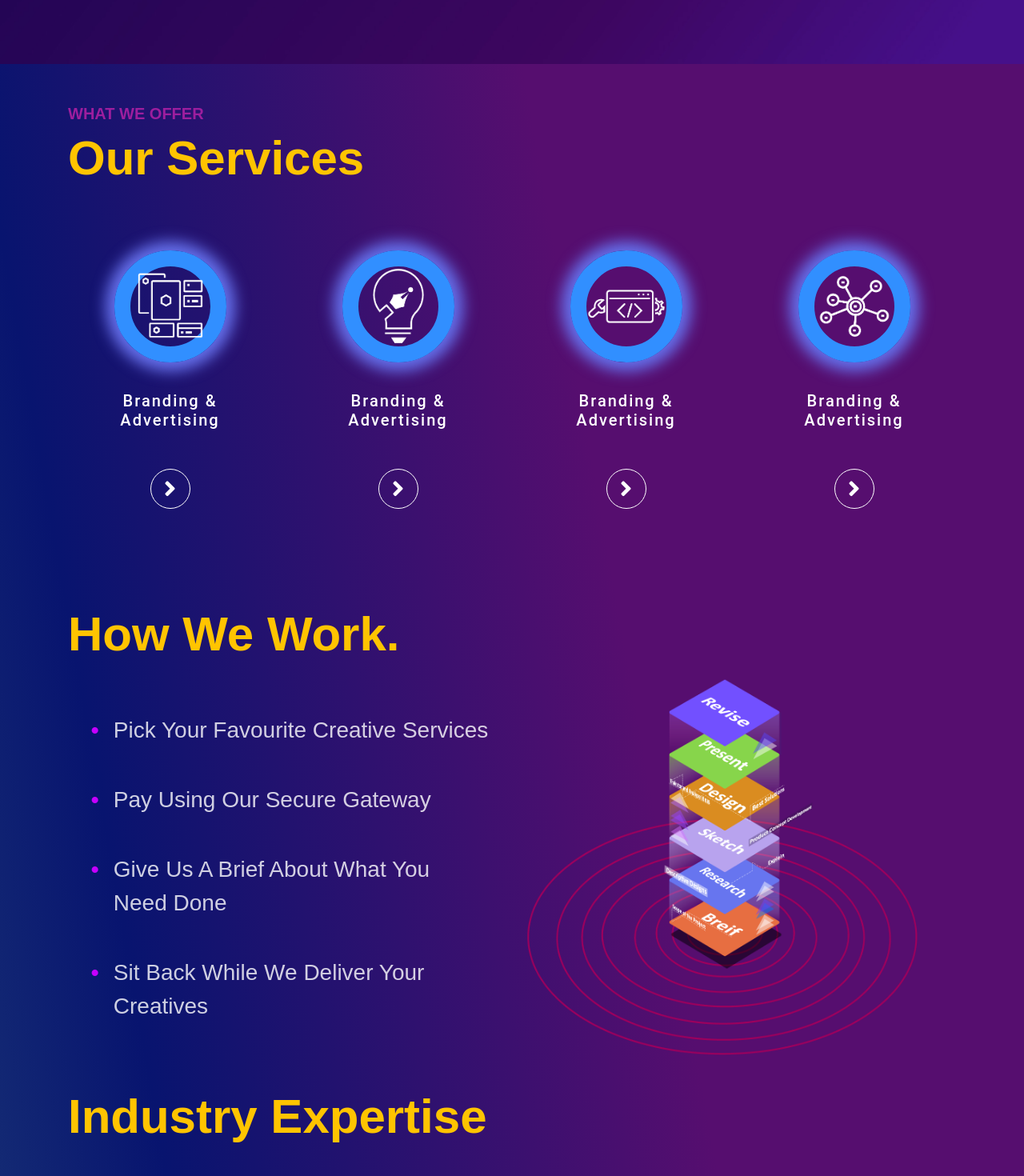
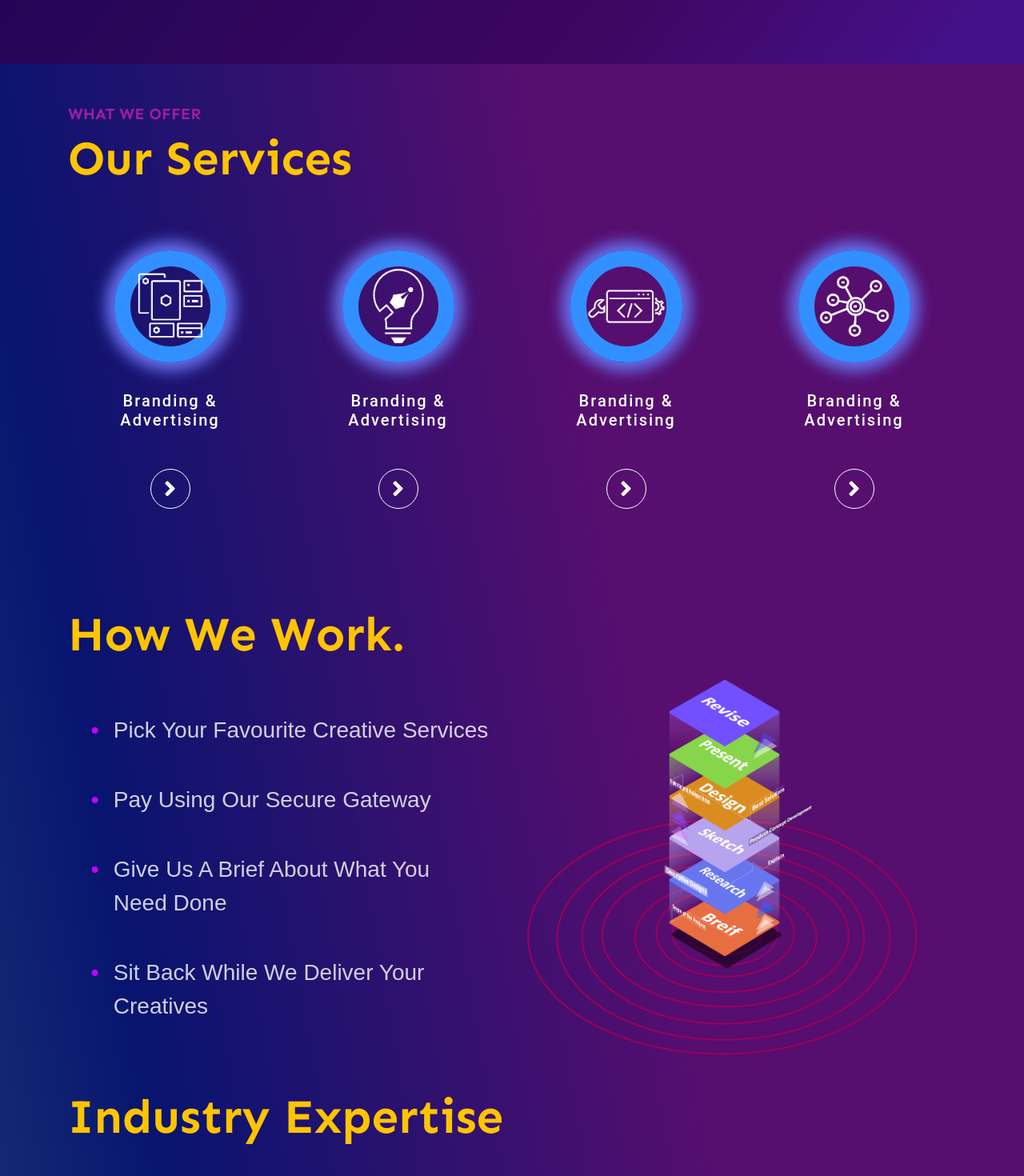
Before and after one commit to georgejeswin/OXE-ADS, a React (Create React App) app: page / in a window 1280 px wide. Shown: the part 720-2190 px from the top of the page at 80% size. Built offline with nearby package versions, Linux system fonts and the light colour scheme.

Commit message:
content font changed

```diff
--- a/src/Components/Contact.css
+++ b/src/Components/Contact.css
@@ -2,6 +2,10 @@
   font-size: 45px;
   color: #ffc400;
   font-weight: bolder;
+  font-family: "Sen", sans-serif;
+}
+.contact-form h1 {
+  font-family: "Sen", sans-serif;
 }
 .card {
   background: rgba(255, 255, 255, 0.3);
--- a/src/Components/Contents.css
+++ b/src/Components/Contents.css
@@ -1,3 +1,4 @@
+@import url("https://fonts.googleapis.com/css2?family=Sen:wght@700&display=swap");
 .contents {
   background: rgb(24, 6, 131);
   background: linear-gradient(
--- a/src/Components/Process.css
+++ b/src/Components/Process.css
@@ -6,6 +6,7 @@
   font-size: 60px;
   color: #ffc400;
   font-weight: bolder;
+  font-family: "Sen", sans-serif;
 }
 .menu {
   display: flex;
--- a/src/Components/Services.css
+++ b/src/Components/Services.css
@@ -7,11 +7,13 @@
   font-size: 20px;
   color: #9d1e9e;
   font-weight: bold;
+  font-family: "Sen", sans-serif;
 }
 .service-head {
   font-size: 60px;
   color: #ffc400;
   font-weight: bolder;
+  font-family: "Sen", sans-serif;
 }
 .card-container {
   display: flex;
--- a/src/Components/Work.css
+++ b/src/Components/Work.css
@@ -2,6 +2,7 @@
   font-size: 60px;
   color: #ffc400;
   font-weight: bolder;
+  font-family: "Sen", sans-serif;
 }
 .work-content-item p {
   font-size: 18px;
```
